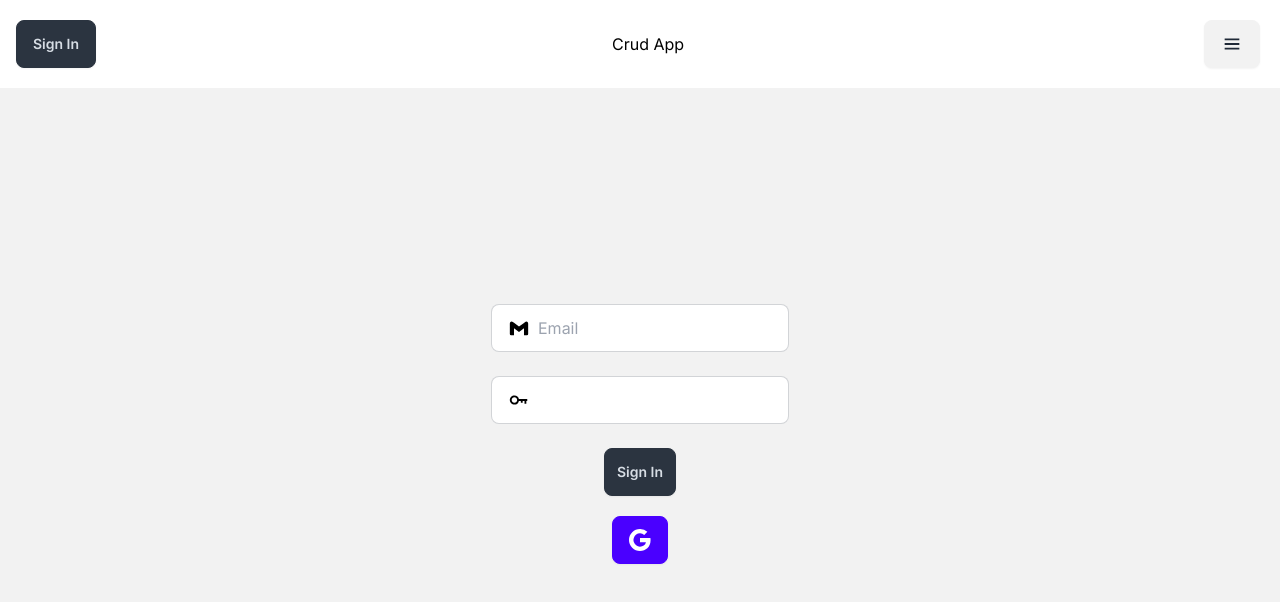
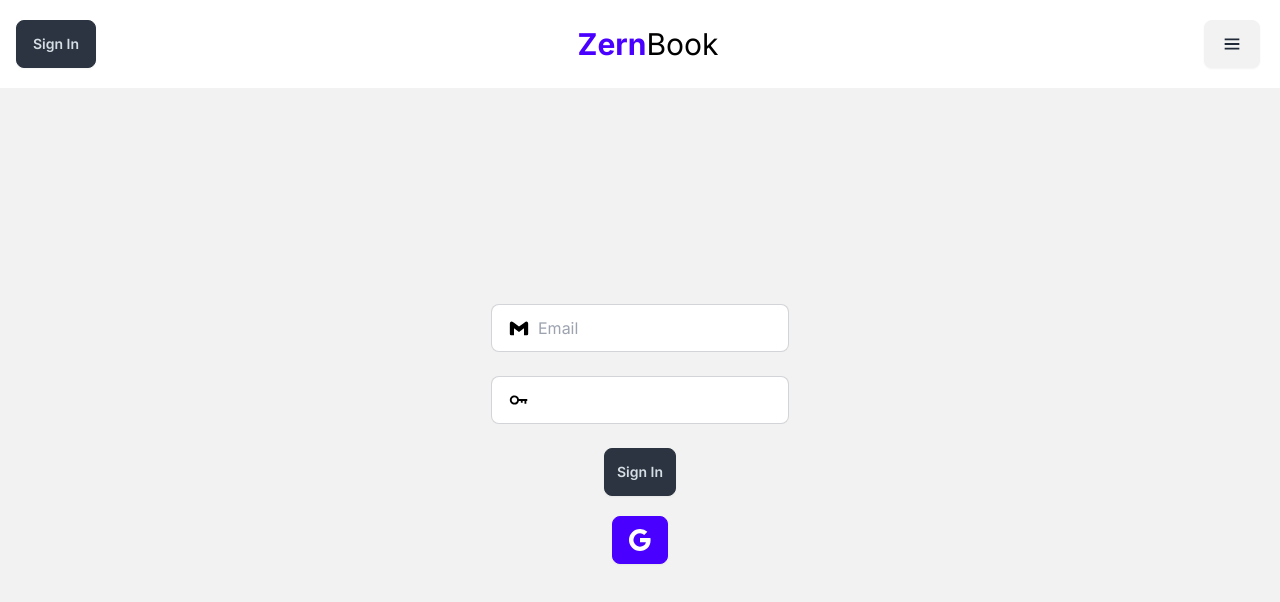
Before and after one commit to Popo422/ZernBook-nextjs, a Next.js app: page /login in a window 1280 px wide. Shown: the top 602 px of the page. Built offline with nearby package versions, Linux system fonts and the light colour scheme; no server answers.

Commit message:
title change

```diff
--- a/src/app/components/Header.tsx
+++ b/src/app/components/Header.tsx
@@ -36,7 +36,9 @@ const Header = ({ page }: { page: string }) => {
           Sign In
         </button>
       )}
-      <span>Crud App</span>
+      <h1 className="text-3xl">
+        <span className="font-bold text-primary ">Zern</span>Book
+      </h1>
       <div className="dropdown dropdown-end">
         <div tabIndex={0} role="button" className="btn m-1">
           <BiMenu size={22} />
```
